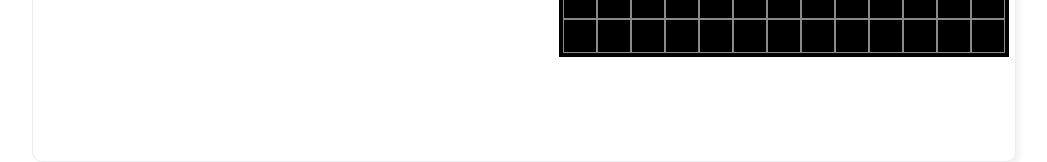
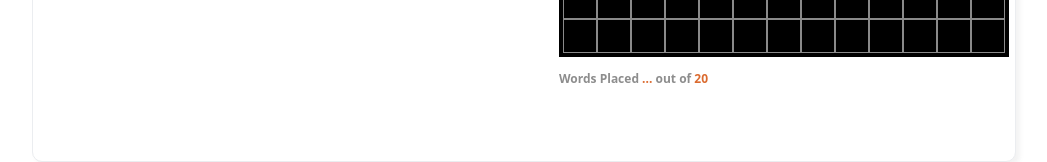
Before and after one commit to francescacallard/times-cross-word, a React (Create React App) app: page / in a window 1280 px wide. Shown: the part 557-719 px from the top of the page, without its empty margins (116-1163 px from the left). Built offline with nearby package versions, Linux system fonts and the light colour scheme.

Commit message:
with words placed

```diff
--- a/src/components/GenerateCrossword/index.jsx
+++ b/src/components/GenerateCrossword/index.jsx
@@ -27,11 +27,11 @@ export const GenerateCrossword = () => {
                     ) : (
                       <CrosswordGridAi />
                     )}
-                    <WordsPlaced />
                   </>
                 ) : (
                   <EmptyGrid />
                 )}
+                <WordsPlaced crosswordData={crosswordData} />
               </div>
             </div>
             <div className='right-side-container'>
--- a/src/components/WordsPlaced/index.jsx
+++ b/src/components/WordsPlaced/index.jsx
@@ -1,18 +1,15 @@
 import React from 'react'
 import './styles.css'
-import { useApp } from 'context/AppContext'
 
-export const WordsPlaced = () => {
-  const { crosswordData } = useApp();
+export const WordsPlaced = ({ crosswordData }) => {
+  const wordsPlaced = crosswordData?.words_placed;
 
   return (
     <div className='words-placed-container'>
       <p className='words-placed-text'>
         Words Placed {' '}
         <span className='words-placed-number orange-text'>
-          {crosswordData && crosswordData.words_placed !== undefined
-            ? crosswordData.words_placed
-            : '...'}
+          {wordsPlaced !== undefined ? wordsPlaced : '...'}
         </span>
         {' '}out of{' '}
         <span className='orange-text'>20</span>
```
